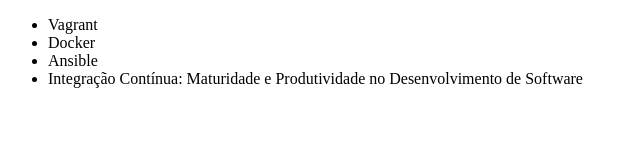
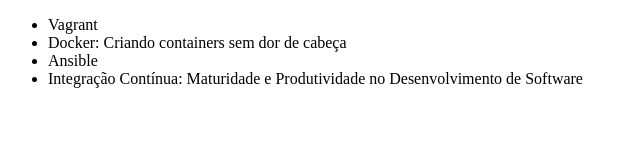
Before and after one commit to william-sobreira/alura-git, a plain HTML site: page index.html in a window 1280 px wide. Shown: the whole page, without its empty margins (0-640 px from the left). Drawn offline with Linux system fonts and the light colour scheme.

Commit message:
Alterando título do curso de docker

```diff
--- a/index.html
+++ b/index.html
@@ -2,12 +2,12 @@
 <html lang="en">
 <head>
     <meta charset="UTF-8">
-    <title>Cursos da Alura</title>
+    <title>Lista de Cursos de DevOps da Alura</title>
 </head>
 <body>
     <ul>
         <li>Vagrant</li>
-        <li>Docker</li>
+        <li>Docker: Criando containers sem dor de cabeça</li>
         <li>Ansible</li>
         <li>Integração Contínua: Maturidade e Produtividade no Desenvolvimento de Software</li>
     </ul>
```
